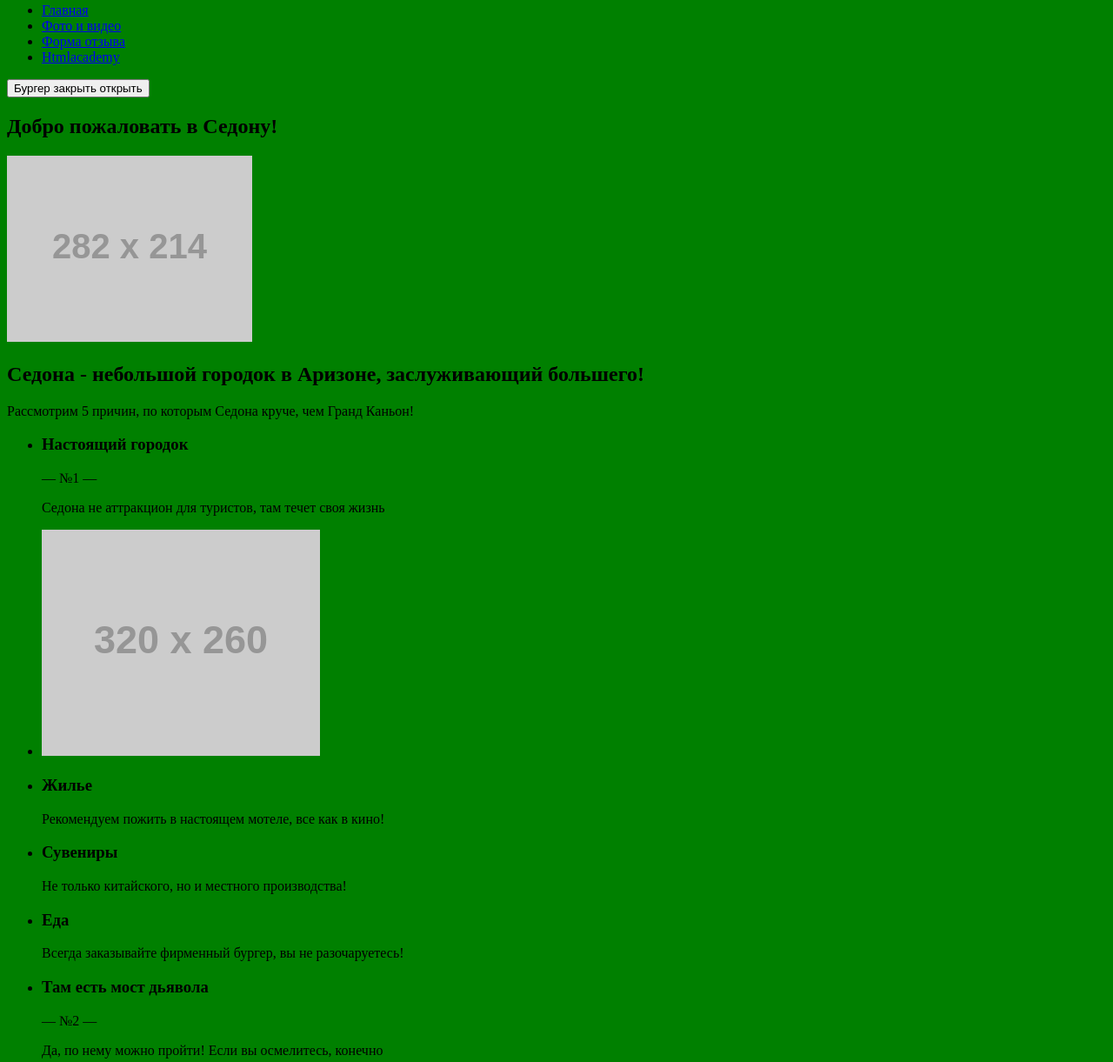
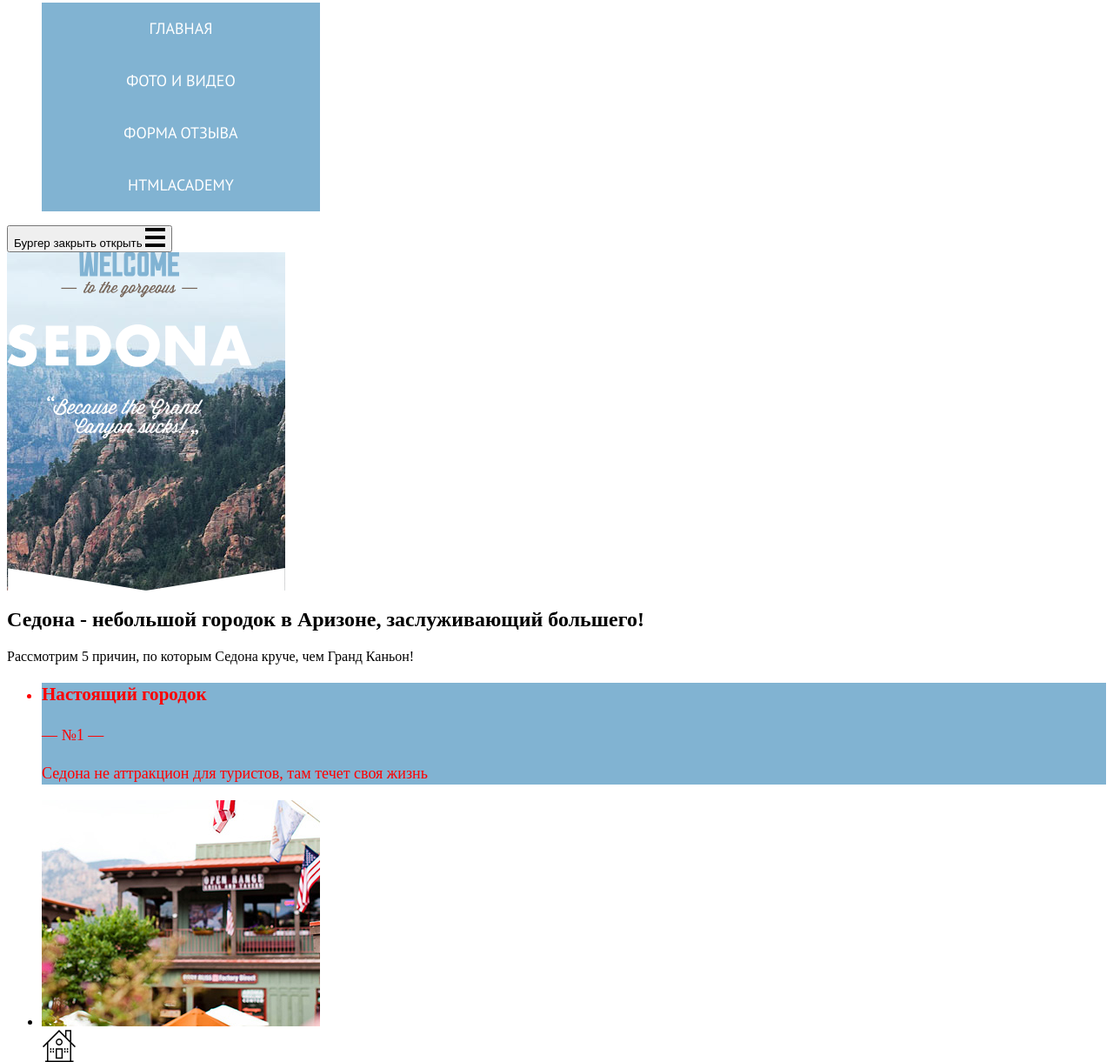
Before and after one commit to Walvorin/1077679-sedona-17, a plain HTML site: page source/index.html in a window 1280 px wide. Shown: the part 108-1329 px from the top of the page at 87% size. Drawn offline with nearby package versions, Linux system fonts and the light colour scheme; files that its build step writes are made by us from their sources; placeholder pictures from the web are drawn by us; files whose address does not match are found by name.

Commit message:
Тест миксинов и переменных, создание структуры sass

```diff
--- a/source/index.html
+++ b/source/index.html
@@ -10,22 +10,31 @@
     <header class="main-header">
       <nav class="main-nav">
         <a href="#" class="logo-link" target="_self">
-          <img class="logo-link__img" width="102" height="83" src="http://placehold.it/102x83" alt="Логотип Sedona" >
+          <img class="logo-link__img" width="102" height="83" src="img/logo-sedona-mobile.svg" alt="Логотип Sedona" >
         </a>
-        <ul class="main-list">
-          <li class="main-list__item main-list__item--change"><a href="#" class="main-list__link">Главная</a></li>
-          <li class="main-list__item main-list__item--change"><a href="#" class="main-list__link">Фото и видео</a></li>
-          <li class="main-list__item main-list__item--change"><a href="#" class="main-list__link">Форма отзыва</a></li>
-          <li class="main-list__item main-list__item--change"><a href="#" class="main-list__link">Htmlacademy</a></li>
+        <ul class="main-nav-list">
+          <li class="main-nav-list__item main-nav-list__item--change"><a href="#" class="main-nav-list__link">Главная</a></li>
+          <li class="main-nav-list__item main-nav-list__item--change"><a href="#" class="main-nav-list__link">Фото и видео</a></li>
+          <li class="main-nav-list__item main-nav-list__item--change"><a href="#" class="main-nav-list__link">Форма отзыва</a></li>
+          <li class="main-nav-list__item main-nav-list__item--change"><a href="#" class="main-nav-list__link">Htmlacademy</a></li>
         </ul>
-        <button type="button" class="burger-menu">Бургер закрыть открыть</button>
+        <button type="button" class="burger-menu">
+          <span class="visibility-hidden">Бургер закрыть открыть</span>
+          <svg class="burger-menu__svg" version="1.0"  xmlns="http://www.w3.org/2000/svg" xmlns:xlink="http://www.w3.org/1999/xlink" x="0px" y="0px" width="22.928px" height="21.982px" viewBox="0 0 22.928 21.982" enable-background="new 0 0 22.928 21.982" xml:space="preserve">
+            <g>
+              <rect width="22.928" height="3.964"/>
+              <rect y="9.009" width="22.928" height="3.964"/>
+              <rect y="18.018" width="22.928" height="3.964"/>
+            </g>
+          </svg>
+        </button>
       </nav>
     </header>
     <main class="main-content">
       <section class="intro-content">
-        <h1 class="visibility-hidden">Добро пожаловать в Седону!</h1>
+        <h1 class="visually-hidden">Добро пожаловать в Седону!</h1>
         <div class="intro-block-img intro-block-img--normal">
-          <img class="intro-block-img__mount" width="282" height="214" src="http://placehold.it/282x214" alt="Фото Добро пожаловать в Седону">
+          <img class="intro-block-img__mount" width="282" height="214" src="img/text-sedona-index.svg" alt="Фото Добро пожаловать в Седону">
         </div>
         <h2 class="subtitle-two subtitle-two--move">Седона - небольшой городок в Аризоне, заслуживающий большего!</h2>
         <p class="intro-content__text">Рассмотрим 5 причин, по которым Седона круче, чем Гранд Каньон!</p>
@@ -38,17 +47,17 @@
             <p class="features-item__description">Седона не аттракцион для туристов, там течет своя жизнь</p>
           </li>
           <li class="features-item">
-            <img class="features-item__img" width="320" height="260" src="http://placehold.it/320x260" alt="Обустройство городка Седона">
+            <img class="features-item__img" width="320" height="260" src="img/main-city-mobile@1x.jpg" alt="Обустройство городка Седона">
           </li>
-          <li class="features-item">
+          <li class="features-item features-item--icon-house">
             <h3 class="features-item__h3 features-item__h3--black">Жилье</h3>
             <p class="features-item__description features-item__description--black">Рекомендуем пожить в настоящем мотеле, все как в кино!</p>
           </li>
-          <li class="features-item">
+          <li class="features-item features-item--icon-suvenir">
             <h3 class="features-item__h3 features-item__h3--black-text">Сувениры</h3>
             <p class="features-item__description features-item__description--black">Не только китайского, но и местного производства!</p>
           </li>
-          <li class="features-item">
+          <li class="features-item features-item--icon-burger">
             <h3 class="features-item__h3 features-item__h3--black-text">Еда</h3>
             <p class="features-item__description features-item__description--black">Всегда заказывайте фирменный бургер, вы не разочаруетесь!</p>
           </li>
@@ -58,7 +67,7 @@
             <p class="features-item__description">Да, по нему можно пройти! Если вы осмелитесь, конечно</p>
           </li>
           <li class="features-item">
-            <img class="features-item__img" width="320" height="260" src="http://placehold.it/320x260" alt="Пейзаж гор, скал и рассщелины с мостом">
+            <img class="features-item__img" width="320" height="260" src="img/photo-bridge-mobile@1x.jpg" alt="Пейзаж гор, скал и рассщелины с мостом">
           </li>
           <li class="features-item features-item--grey-bg">
             <h3 class="features-item__h3 features-item__h3--black">Небольшая площадь</h3>
@@ -77,6 +86,9 @@
           </li>
         </ul>
       </section>
+      <article class="map-navigation map-navigation--bg">
+        <!-- здесь будет интерактивная карта -->
+      </article>
     </main>
 
     <footer class="main-footer">
@@ -85,15 +97,15 @@
         <ul class="social-list">
           <li class="social-item">
             <span class="visibility-hidden">Twitter</span>
-            <img class="social-item__icon-tw" width="18" height="14" src="http://placehold.it/18x14" alt="Иконка Твиттер" >
+            <img class="social-item__icon-tw" width="19" height="14" src="img/icon-twitter.svg" alt="Иконка Твиттер" >
           </li>
           <li class="social-item">
             <span class="visibility-hidden">Facebook</span>
-            <img class="social-item__icon-fb" width="9" height="18" src="http://placehold.it/9x18" alt="Иконка Фейсбук" >
+            <img class="social-item__icon-fb" width="9" height="18" src="img/icon-facebook.svg" alt="Иконка Фейсбук" >
           </li>
           <li class="social-item">
             <span class="visibility-hidden">Youtube</span>
-            <img class="social-item__icon-youtube" width="20" height="14" src="http://placehold.it/20x14" alt="Иконка Ютуб" >
+            <img class="social-item__icon-youtube" width="20" height="14" src="img/icon-youtube.svg" alt="Иконка Ютуб" >
           </li>
         </ul>
       </article>
--- /dev/null
+++ b/source/sass/blocks/body.scss
@@ -0,0 +1,15 @@
+.visually-hidden {
+    position: absolute;
+    clip: rect(1px 1px 1px 1px);
+   /* IE6, IE7 */
+    clip: rect(1px, 1px, 1px, 1px);
+    padding:0;
+    border:0;
+    height: 1px;
+    width: 1px;
+    overflow: hidden;
+}
+
+*, *::before, *::after {
+            box-sizing: inherit;
+}
--- /dev/null
+++ b/source/sass/blocks/header.scss
@@ -0,0 +1,34 @@
+/*      Раздел Хедер      */
+.main-nav {
+  background-color: #ffffff;
+}
+
+
+.main-nav-list__item {
+  list-style: none;
+  width: 320px;
+  box-sizing: border-box;
+}
+.main-nav-list__link {
+  display: block;
+  font-family: 'PT Sans', sans-serif;
+  text-align: center;
+  font-size: 18px;
+  line-height: 40px;
+  text-decoration: none;
+  background-color: #81b3d2;
+  color: #ffffff;
+  padding-top: 10px;
+  padding-bottom: 10px;
+  padding-right: 20px;
+  padding-left: 20px;
+  width: 100%;
+  text-transform: uppercase;
+}
+
+/*      Конец Раздел Хедер      */
+
+
+.intro-block-img--normal {
+  background-image: url(bg-back-mobile@1x.jpg);
+}
--- /dev/null
+++ b/source/sass/blocks/main-content.scss
@@ -0,0 +1,97 @@
+@mixin subtitle {
+  font-size: 18px;
+  line-height: 26px;
+  color: red;
+}
+$black: '#000000';
+$white: '#ffffff';
+
+.intro-content{
+  position: relative;
+}
+
+.intro-content::after {
+  content: "";
+  display: block;
+  width: 100%;
+  height: 26px;
+  background-image: url(../img/bg-intro-triangle-mobile.svg);
+  background-repeat: no-repeat;
+  background-size: contain;
+  background-position:bottom;
+  position: absolute;
+  bottom: 0;
+}
+
+
+.intro-block-img {
+  position: relative;
+  width: 320px;
+  height: 389px;
+  background-image: url(../img/bg-back-mobile@1x.jpg);
+  background-repeat: no-repeat;
+  background-size: cover;
+  background-position: center;
+}
+
+.intro-block-img::after {
+  content: "";
+  display: block;
+  width: 100%;
+  height: 26px;
+  background-image: url(../img/bg-intro-triangle-mobile.svg);
+  background-repeat: no-repeat;
+  background-size: contain;
+  background-position:bottom;
+  position: absolute;
+  bottom: 0;
+}
+
+/*      Списки преимуществ     */
+
+.features-item--blue-bg {
+  @include subtitle;
+  background-color: #81b3d2;
+}
+
+.features-item--icon-house::before {
+  content: "";
+  display: block;
+  width:  39px;
+  height: 37px;
+  background-image: url(../img/icon-house.svg);
+  background-repeat: no-repeat;
+  background-size: contain;
+ background-position: center;
+}
+
+.features-item--icon-suvenir::before {
+  content: "";
+  display: block;
+  width: 33px;
+  height: 38px;
+  background-image: url(../img/icon-gift.svg);
+  background-repeat: no-repeat;
+  background-size: contain;
+  background-position: center;
+}
+
+.features-item--icon-burger::before {
+  content: "";
+  display: block;
+  width: 40px;
+  height: 35px;
+  background-image: url(../img/icon-burger.svg);
+  background-repeat: no-repeat;
+  background-size: contain;
+  background-position: center;
+}
+
+/*      Конец Списки преимуществ     */
+
+.map-navigation--bg {
+  background-image: url(../img/bg-map-mobile@1x.jpg);
+  background-repeat: no-repeat;
+  background-size: contain;
+  background-position: center;
+}
--- a/source/sass/style.scss
+++ b/source/sass/style.scss
@@ -1,5 +1,19 @@
 @charset 'utf-8';
+@font-face {
+    font-family: "PT Sans";
+    src: url(../fonts/ptsans.woff) format("woff"), /* все современные браузеры, IE9+ */
+          url(../fonts/ptsans.woff2) format("woff2"); /* все современные браузеры, IE9+ */
+         font-weight: normal;
+         font-style: normal;}
 
-body {
-  background: green;
-}
+@font-face {
+    font-family: "PT Sans";
+    src: url(../fonts/ptsansbold.woff) format("woff"), /* все современные браузеры, IE9+ */
+          url(../fonts/ptsansbold.woff2) format("woff2"); /* все современные браузеры, IE9+ */
+         font-weight: bold;
+         font-style: normal;}
+
+
+@import 'blocks/body';
+@import 'blocks/header';
+@import 'blocks/main-content';
```
